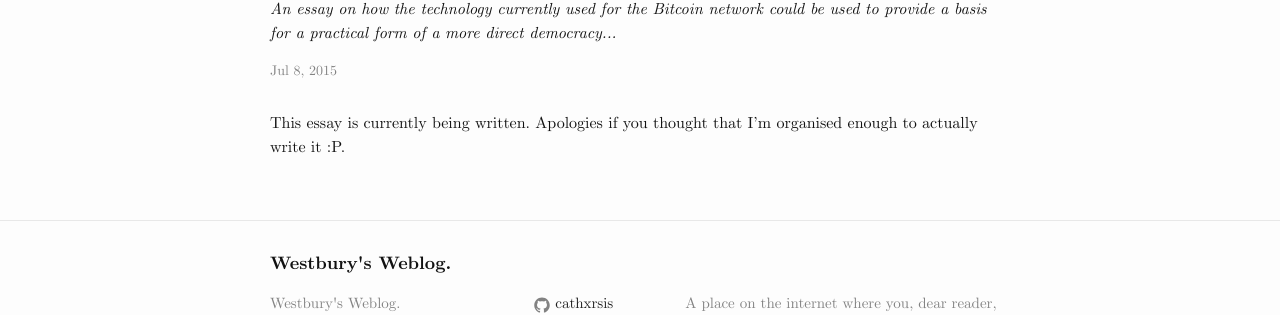
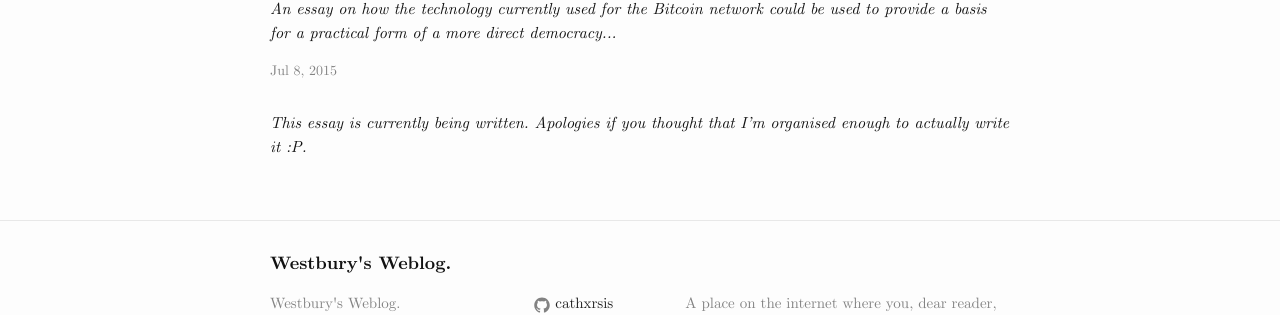
Before and after one commit to cathxrsis/cathxrsis.github.io, a Jekyll site: the page built from _posts/2015-07-08-bitcoin-democracy.md, in a window 1280 px wide. Shown: the part 193-508 px from the top of the page. Built offline with Jekyll 4.4.1, drawn with Linux system fonts in a browser that asks for light colours.

```diff
--- a/_posts/2015-07-08-bitcoin-democracy.md
+++ b/_posts/2015-07-08-bitcoin-democracy.md
@@ -11,4 +11,4 @@
 - Economics
 ---
 
-This essay is currently being written. Apologies if you thought that I'm organised enough to actually write it :P.
+*This essay is currently being written. Apologies if you thought that I'm organised enough to actually write it :P.*
```
